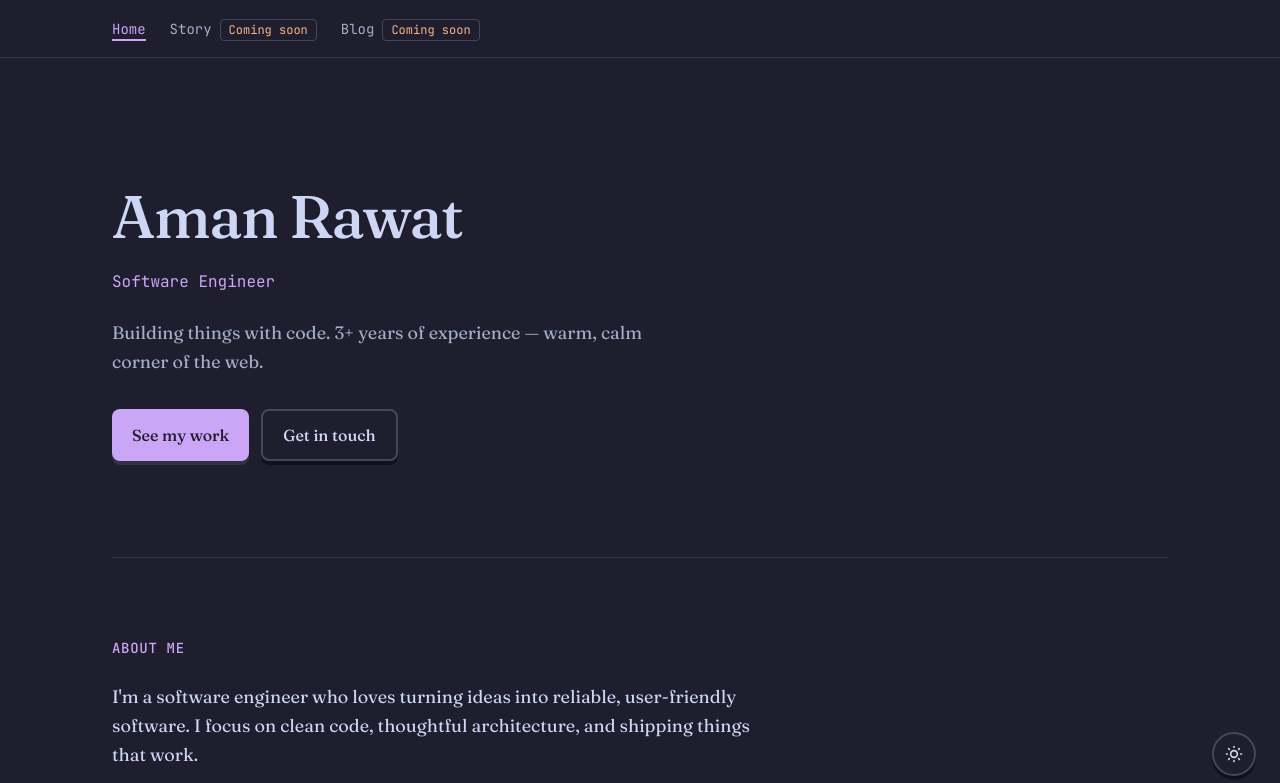
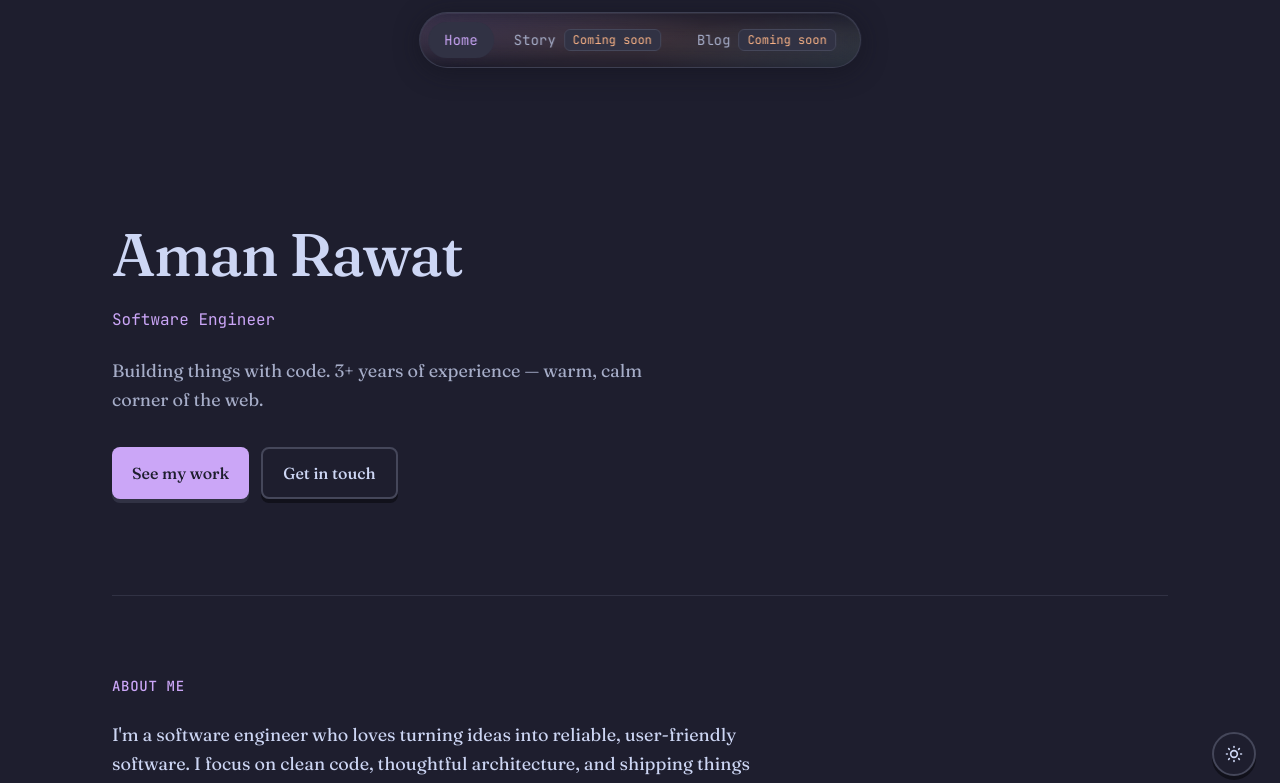
Before and after one commit to aman-git-r/amanrwt, a Next.js app: page / in a window 1280 px wide. Shown: the top 783 px of the page. Built offline with nearby package versions, Linux system fonts and the light colour scheme.

Commit message:
feat: implement mobile navigation menu with liquid glass effect and accessibility enhancements in Nav component

```diff
--- a/app/components/Nav.tsx
+++ b/app/components/Nav.tsx
@@ -2,6 +2,8 @@
 
 import Link from 'next/link';
 import { usePathname } from 'next/navigation';
+import { useEffect, useRef, useState } from 'react';
+import { HiOutlineMenu, HiOutlineX } from 'react-icons/hi';
 
 const navItems = [
     { href: '/', label: 'Home', comingSoon: false },
@@ -11,39 +13,149 @@ const navItems = [
 
 export function Nav() {
     const pathname = usePathname();
+    const [menuOpen, setMenuOpen] = useState(false);
+    const menuRef = useRef<HTMLDivElement>(null);
+    const firstLinkRef = useRef<HTMLAnchorElement>(null);
 
-    return (
-        <nav
-            aria-label="Main"
-            className="border-b border-ctp-surface0 bg-ctp-base"
-        >
-            <div className="mx-auto w-full max-w-2xl px-6 sm:max-w-3xl md:max-w-4xl md:px-8 lg:max-w-5xl lg:px-10 xl:max-w-6xl xl:px-12">
-                <ul className="flex flex-wrap items-center gap-x-6 gap-y-2 py-4">
-                    {navItems.map(({ href, label, comingSoon }) => {
-                        const isActive =
-                            href === '/'
-                                ? pathname === '/'
-                                : pathname.startsWith(href);
-                        return (
-                            <li key={href}>
-                                <Link
-                                    href={href}
-                                    className={`inline-flex items-center gap-2 font-mono text-sm transition-colors hover:text-ctp-mauve`}
-                                    aria-label={
-                                        comingSoon
-                                            ? `${label} – coming soon`
-                                            : undefined
+    const closeMenu = () => setMenuOpen(false);
+
+    /* Click outside: close when clicking outside menuRef (e.g. backdrop) */
+    useEffect(() => {
+        if (!menuOpen) return;
+        const handleClickOutside = (e: MouseEvent) => {
+            if (menuRef.current && !menuRef.current.contains(e.target as Node)) {
+                closeMenu();
             }
-                                >
-                                    <span className={`${isActive ? 'border-b-2 border-ctp-mauve text-ctp-mauve' : 'border-b-2 border-transparent text-ctp-subtext0'}`}>{label}</span>
+        };
+        document.addEventListener('click', handleClickOutside);
+        return () => document.removeEventListener('click', handleClickOutside);
+    }, [menuOpen]);
+
+    /* Escape key: close menu */
+    useEffect(() => {
+        if (!menuOpen) return;
+        const handleEscape = (e: KeyboardEvent) => {
+            if (e.key === 'Escape') closeMenu();
+        };
+        document.addEventListener('keydown', handleEscape);
+        return () => document.removeEventListener('keydown', handleEscape);
+    }, [menuOpen]);
+
+    /* When menu opens: lock body scroll (avoid scrollbar shift), focus first link for keyboard */
+    useEffect(() => {
+        if (!menuOpen) return;
+        const scrollbarWidth = window.innerWidth - document.documentElement.clientWidth;
+        const prevOverflow = document.body.style.overflow;
+        const prevPaddingRight = document.body.style.paddingRight;
+        document.body.style.overflow = 'hidden';
+        document.body.style.paddingRight = `${scrollbarWidth}px`;
+        firstLinkRef.current?.focus({ preventScroll: true });
+        return () => {
+            document.body.style.overflow = prevOverflow;
+            document.body.style.paddingRight = prevPaddingRight;
+        };
+    }, [menuOpen]);
+
+    const linkContent = (label: string, comingSoon: boolean) => (
+        <>
+            <span>{label}</span>
             {comingSoon && (
                 <span
-                                            className="rounded border border-ctp-surface1 in-[.theme-mocha]:bg-ctp-surface0 in-[.theme-latte]:bg-ctp-rosewater px-2 py-0.5 font-mono text-xs text-ctp-peach"
+                    className="rounded-md border border-ctp-surface1 bg-ctp-surface0 px-2 py-0.5 font-mono text-xs text-ctp-peach"
                     aria-hidden
                 >
                     Coming soon
                 </span>
             )}
+        </>
+    );
+
+    return (
+        <>
+            {/* Mobile: hamburger top-right (same style as ThemeToggle), fixed width to prevent shift */}
+            <div
+                className="fixed right-6 top-[max(0.75rem,env(safe-area-inset-top))] z-50 w-11 overflow-visible sm:hidden"
+                ref={menuRef}
+            >
+                <button
+                    type="button"
+                    onClick={() => setMenuOpen((o) => !o)}
+                    className="flex h-11 w-11 items-center justify-center rounded-full border-2 border-ctp-surface1 bg-ctp-base text-ctp-text shadow-[0_4px_0_0_var(--ctp-crust)] transition-all duration-200 hover:-translate-y-0.5 hover:border-ctp-mauve hover:shadow-[0_6px_0_0_var(--ctp-crust)] hover:text-ctp-mauve focus:outline-none focus-visible:ring-2 focus-visible:ring-ctp-mauve focus-visible:ring-offset-2 focus-visible:ring-offset-ctp-base active:translate-y-0.5 active:shadow-[0_1px_0_0_var(--ctp-crust)]"
+                    aria-label={menuOpen ? 'Close menu' : 'Open menu'}
+                    aria-expanded={menuOpen}
+                    aria-haspopup="true"
+                >
+                    {menuOpen ? (
+                        <HiOutlineX className="h-5 w-5" aria-hidden />
+                    ) : (
+                        <HiOutlineMenu className="h-5 w-5" aria-hidden />
+                    )}
+                </button>
+                {menuOpen && (
+                    <div
+                        className="nav-glass absolute right-[calc(100%+6.5rem)] top-[calc(rem)] z-50 min-w-48 max-w-[calc(100vw-3rem)] w-max rounded-2xl border border-ctp-surface1 py-2 shadow-lg"
+                        role="dialog"
+                        aria-modal="true"
+                        aria-label="Navigation menu"
+                    >
+                        <ul className="font-mono text-sm" role="menu">
+                            {navItems.map((item, i) => {
+                                const isActive =
+                                    item.href === '/'
+                                        ? pathname === '/'
+                                        : pathname.startsWith(item.href);
+                                return (
+                                    <li key={item.href} role="none">
+                                        <Link
+                                            ref={i === 0 ? firstLinkRef : undefined}
+                                            href={item.href}
+                                            role="menuitem"
+                                            onClick={closeMenu}
+                                            className={`flex min-h-[44px] min-w-[44px] items-center gap-2 px-4 py-2.5 transition-colors hover:text-ctp-mauve focus:outline-none focus-visible:ring-2 focus-visible:ring-ctp-mauve focus-visible:ring-inset ${
+                                                isActive
+                                                    ? 'bg-ctp-surface0 text-ctp-mauve'
+                                                    : 'text-ctp-subtext0'
+                                            }`}
+                                            aria-label={
+                                                item.comingSoon
+                                                    ? `${item.label} – coming soon`
+                                                    : undefined
+                                            }
+                                        >
+                                            {linkContent(item.label, item.comingSoon)}
+                                        </Link>
+                                    </li>
+                                );
+                            })}
+                        </ul>
+                    </div>
+                )}
+            </div>
+
+            {/* Desktop: centered floating pill with liquid glass */}
+            <nav
+                aria-label="Main"
+                className="fixed left-1/2 top-[max(0.75rem,env(safe-area-inset-top))] z-40 hidden w-max -translate-x-1/2 sm:block"
+            >
+                <div className="nav-glass flex items-center gap-1 rounded-full px-2 py-2 font-mono text-sm">
+                    <ul className="flex items-center justify-center gap-1">
+                        {navItems.map(({ href, label, comingSoon }) => {
+                            const isActive =
+                                href === '/' ? pathname === '/' : pathname.startsWith(href);
+                            return (
+                                <li key={href}>
+                                    <Link
+                                        href={href}
+                                        className={`inline-flex items-center gap-2 rounded-full px-4 py-2 transition-colors hover:text-ctp-mauve focus:outline-none focus-visible:ring-2 focus-visible:ring-ctp-mauve focus-visible:ring-offset-2 focus-visible:ring-offset-ctp-mantle ${
+                                            isActive
+                                                ? 'bg-ctp-surface0 text-ctp-mauve'
+                                                : 'text-ctp-subtext0'
+                                        }`}
+                                        aria-label={
+                                            comingSoon ? `${label} – coming soon` : undefined
+                                        }
+                                    >
+                                        {linkContent(label, comingSoon)}
                                     </Link>
                                 </li>
                             );
@@ -51,5 +163,6 @@ export function Nav() {
                     </ul>
                 </div>
             </nav>
+        </>
     );
 }
--- a/app/globals.css
+++ b/app/globals.css
@@ -115,3 +115,66 @@ body {
     background: var(--ctp-selection-bg);
     color: var(--ctp-selection-fg);
 }
+
+/* Nav: liquid glass with vibrancy (strong blur + translucent base so background shows through) */
+.nav-glass {
+    position: relative;
+    overflow: hidden;
+    /* Vibrancy: more transparent base so blur and content behind show through */
+    background: color-mix(in srgb, var(--ctp-mantle) 68%, transparent);
+    backdrop-filter: blur(20px) saturate(180%);
+    -webkit-backdrop-filter: blur(20px) saturate(180%);
+    border: 1px solid color-mix(in srgb, var(--ctp-surface1) 85%, transparent);
+    box-shadow:
+        0 4px 24px color-mix(in srgb, var(--ctp-crust) 50%, transparent),
+        inset 0 1px 0 color-mix(in srgb, var(--ctp-text) 8%, transparent);
+}
+
+/* Liquid effect: animated gradient layer (mauve, teal, peach) – sits behind nav content */
+.nav-glass::before {
+    content: '';
+    position: absolute;
+    inset: -100%;
+    width: 300%;
+    height: 300%;
+    left: -100%;
+    top: -100%;
+    z-index: 0;
+    background:
+        radial-gradient(
+            ellipse 70% 60% at 20% 40%,
+            color-mix(in srgb, var(--ctp-mauve) 22%, transparent) 0%,
+            transparent 50%
+        ),
+        radial-gradient(
+            ellipse 60% 70% at 80% 60%,
+            color-mix(in srgb, var(--ctp-teal) 18%, transparent) 0%,
+            transparent 50%
+        ),
+        radial-gradient(
+            ellipse 55% 55% at 50% 50%,
+            color-mix(in srgb, var(--ctp-peach) 16%, transparent) 0%,
+            transparent 45%
+        );
+    animation: nav-liquid 14s ease-in-out infinite;
+    pointer-events: none;
+}
+
+/* Keep nav text/links above the liquid layer */
+.nav-glass > * {
+    position: relative;
+    z-index: 1;
+}
+
+@keyframes nav-liquid {
+    0%,
+    100% {
+        transform: translate(0, 0) scale(1);
+    }
+    33% {
+        transform: translate(2%, -1.5%) scale(1.04);
+    }
+    66% {
+        transform: translate(-1.5%, 2%) scale(0.96);
+    }
+}
--- a/app/layout.tsx
+++ b/app/layout.tsx
@@ -67,7 +67,9 @@ export default function RootLayout({
                 className={`${fraunces.variable} ${jetbrainsMono.variable} font-sans antialiased`}
             >
                 <Nav />
-                {children}
+                <div className="min-w-0 overflow-x-hidden pt-[calc(4.5rem+env(safe-area-inset-top,0px))] sm:pt-24">
+                    {children}
+                </div>
                 <ThemeToggle />
             </body>
         </html>
```
Lines whose indentation alone changed are shown as unchanged.
